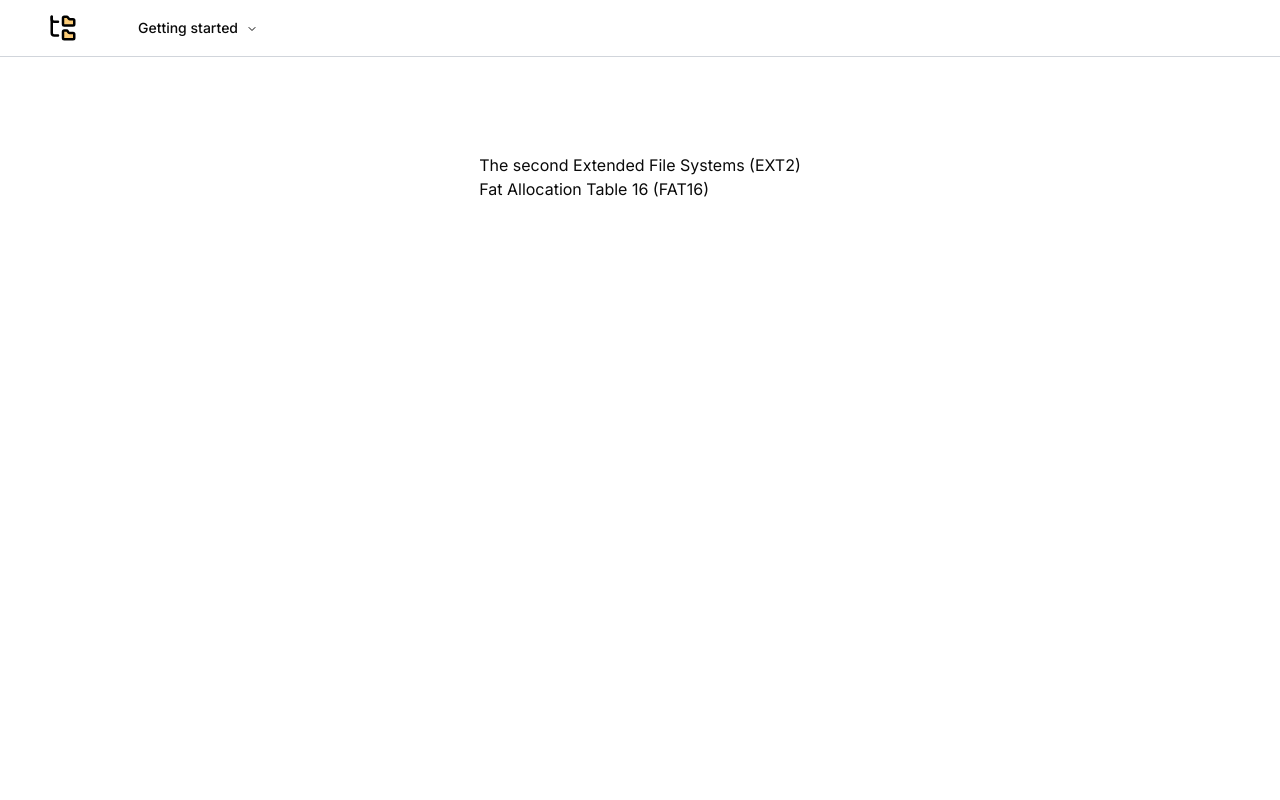
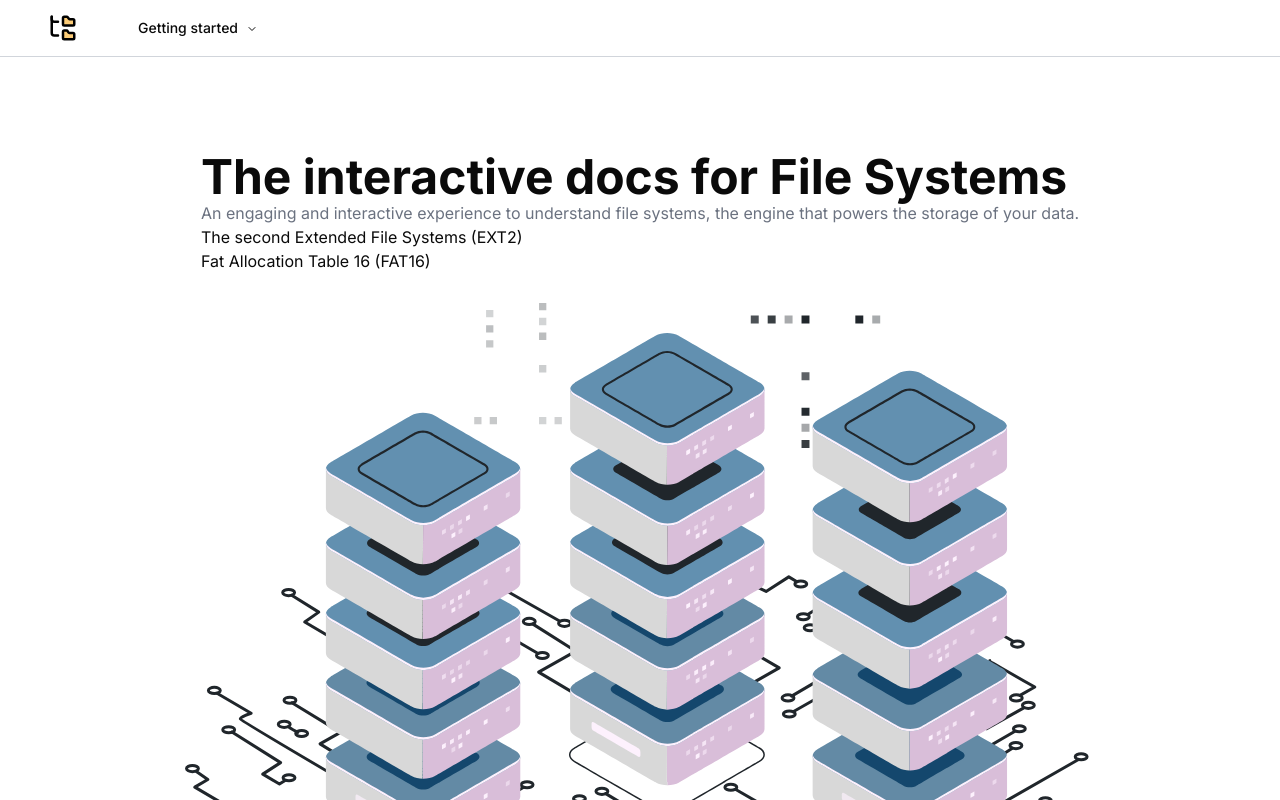
Before and after one commit to JiahuiChen99/filesystems, a Next.js app: page / in a window 1280 px wide. Shown: the top 800 px of the page. Built offline with nearby package versions, Linux system fonts and the light colour scheme.

Commit message:
feat: improved hero banner

```diff
--- a/src/app/page.tsx
+++ b/src/app/page.tsx
@@ -1,6 +1,18 @@
+import { StorageLottie } from "./home/components/storage-lottie";
+
 export default function Home() {
   return (
     <main className="flex min-h-screen flex-col items-center justify-between p-24">
+      <div>
+        <div>
+          <h1 className="text-5xl font-bold">
+            The interactive docs for File Systems
+          </h1>
+          <p className="text-gray-500 ">
+            An engaging and interactive experience to understand file systems,
+            the engine that powers the storage of your data.
+          </p>
+        </div>
         <ul>
           <li>
             <a href="/ext2">The second Extended File Systems (EXT2)</a>
@@ -9,6 +21,8 @@ export default function Home() {
             <a href="/fat16">Fat Allocation Table 16 (FAT16)</a>
           </li>
         </ul>
+      </div>
+      <StorageLottie />
     </main>
   );
 }
```
Lines whose indentation alone changed are shown as unchanged.
